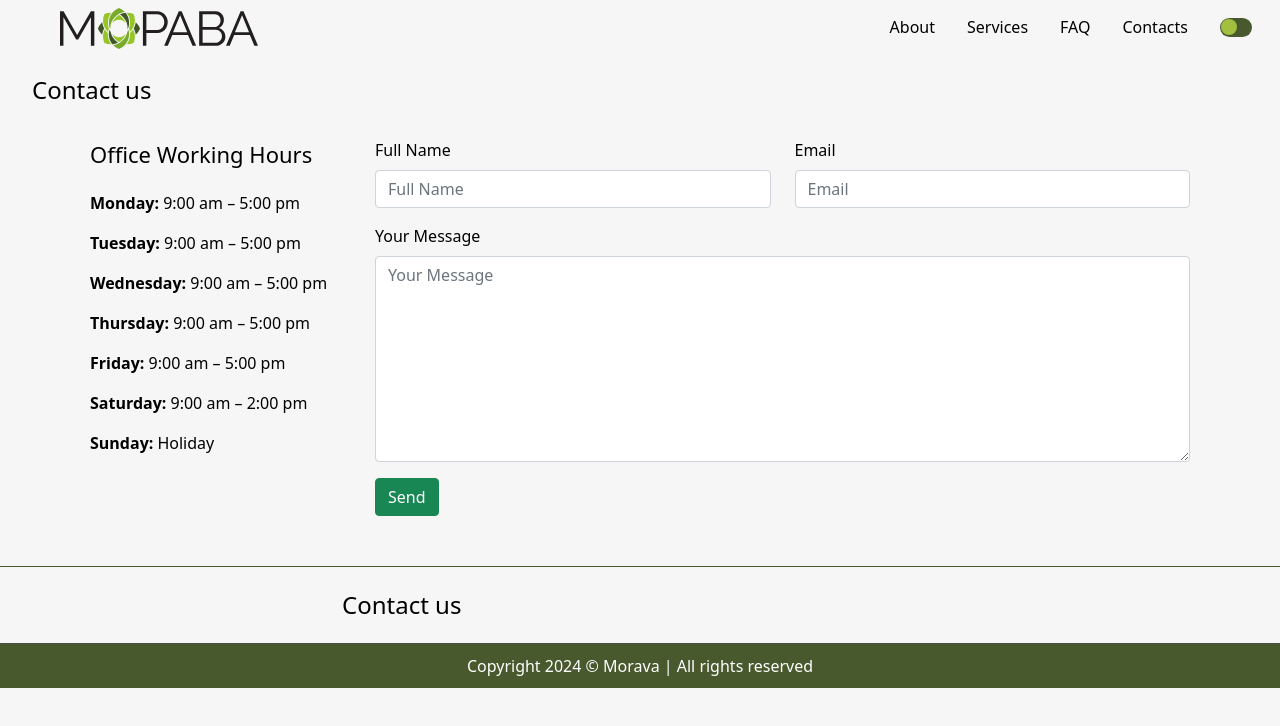
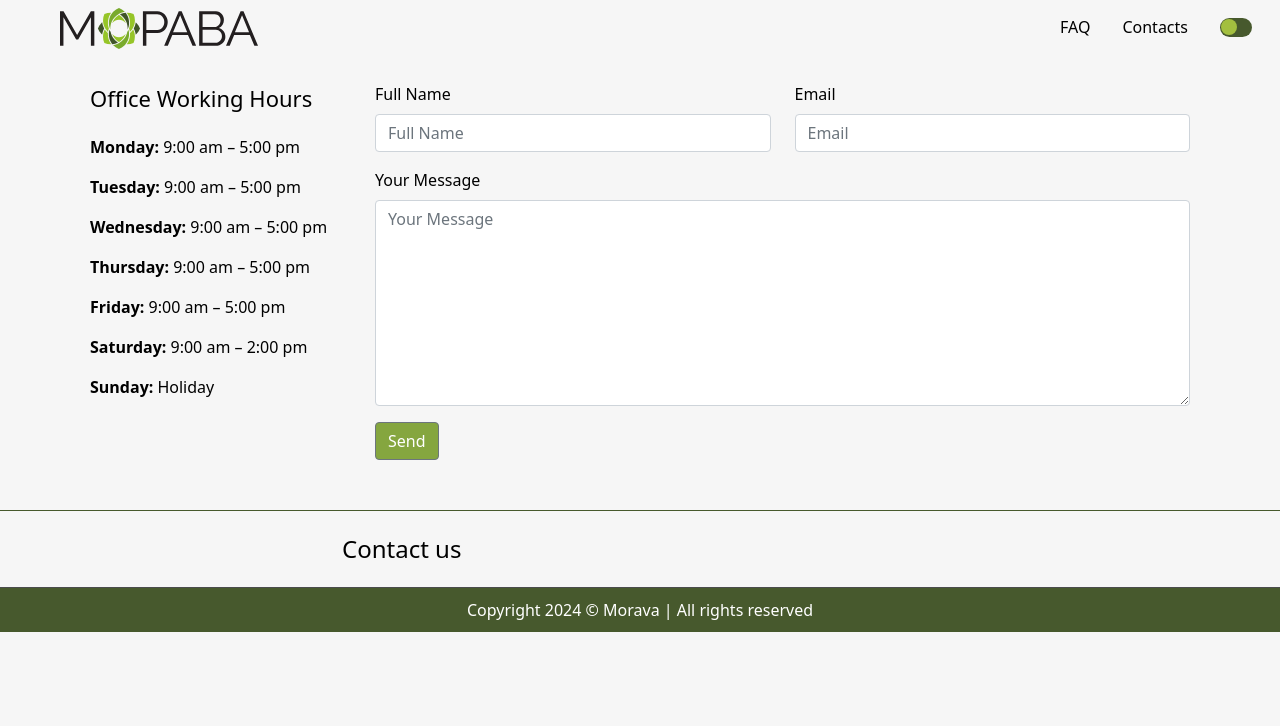
Before and after one commit to AleksTanev/morava, a React (Vite) app: page /contact-us in a window 1280 px wide. Shown: the top 726 px of the page. Built offline with nearby package versions, Linux system fonts and the light colour scheme; a web font is replaced by a local one.

Commit message:
fix: fixed styles and button colors

```diff
--- a/src/app/App.tsx
+++ b/src/app/App.tsx
@@ -1,7 +1,6 @@
 import { BrowserRouter, Routes, Route } from "react-router-dom";
 import Layout from "../shared/components/Layout/Layout";
-import About from "../shared/Pages/About/About";
-import Services from "../shared/Pages/Services/Services";
+// import Services from "../shared/Pages/Services/Services";
 import Faq from "../shared/Pages/Faq/Faq";
 import Contacts from "../shared/Pages/Contacts/Contacts";
 import Home from "../shared/Pages/Home/Home";
@@ -14,8 +13,8 @@ function App() {
                 <Routes>
                     <Route path="/" element={<Layout />}>
                         <Route index element={<Home />} />
-                        <Route path="/about" element={<About aboutText="About text" />} />
-                        <Route path="/services" element={<Services servicesText="Services text" />} />
+                        // TODO add services
+                        {/* <Route path="/services" element={<Services />} /> */}
                         <Route path="/faq" element={<Faq />} />
                         <Route path="/contact-us" element={<Contacts />} />
                         <Route path="*" element={<PageNotfound />} />
--- a/src/shared/Pages/Contacts/Contacts.tsx
+++ b/src/shared/Pages/Contacts/Contacts.tsx
@@ -1,10 +1,9 @@
 import { useState, useRef } from "react";
 import emailjs from "@emailjs/browser";
 import { Container, Row, Col } from "reactstrap";
-import PageTitle from "../../components/PageTitle/PageTitle";
 import WorkingHours from "../../components/WorkingHours/WorkingHours";
 import constants from "../../components/ContactForm/constants";
-import ContactForm from "../../components/ContactForm/Contactform";
+import ContactForm from "../../components/ContactForm/ContactForm";
 import styles from "./Contacts.module.scss";
 
 const Contacts = () => {
@@ -68,10 +67,7 @@ const Contacts = () => {
     };
 
     return (
-        <>
-            <PageTitle pageTitleText="Contact us" />
-            <div className={styles["contact-page"]}>
-                <Container>
+        <Container className={styles["contact-page"]}>
             <Row>
                 <Col xxl="3" xl="3" lg="3" md="3" sm="12" xs="12" className={styles["left-sidebar"]}>
                     <WorkingHours />
@@ -92,8 +88,6 @@ const Contacts = () => {
                 </Col>
             </Row>
         </Container>
-            </div>
-        </>
     );
 };
 
--- a/src/shared/Pages/PageNotFound/PageNotFound.module.scss
+++ b/src/shared/Pages/PageNotFound/PageNotFound.module.scss
@@ -1,6 +1,10 @@
 @import '@/styles.scss';
 
 .page-not-found {
+  min-height: 400px;
+  display: flex;
+  align-items: center;
+
   .page-not-found-text {
     text-align: center;
     font-size: 24px;
@@ -12,40 +16,12 @@
     padding-top: 20px;
   }
 
-  .btn-success:hover {
-    color: #fff;
-    background-color: var(--base-green-light);
-    border-color: #146c43;
+  .btn {
+    background-color: var(--btn-primary);
+    border: none;
   }
 
-  .btn-success {
-    color: #fff;
-    background-color: var(--base-green-dark);
-    border-color: #198754;
-  }
-
-  .btn {
-    display: inline-block;
-    font-weight: 400;
-    line-height: 1.5;
-    color: #fff;
-    text-align: center;
-    text-decoration: none;
-    vertical-align: middle;
-    cursor: pointer;
-    -webkit-user-select: none;
-    -moz-user-select: none;
-    user-select: none;
-    background-color: var(--base-green-dark);
-    border: 1px solid var(--base-green-dark);
-    border-top-color: var(--base-green-dark);
-    border-right-color: var(--base-green-dark);
-    border-bottom-color: var(--base-green-dark);
-    border-left-color: var(--base-green-dark);
-    padding: 0.375rem 0.75rem;
-    font-size: 1rem;
-    border-radius: 0.25rem;
-    transition: color 0.15s ease-in-out, background-color 0.15s ease-in-out,
-      border-color 0.15s ease-in-out, box-shadow 0.15s ease-in-out;
+  .success-btn:hover {
+    background-color: var(--base-green-light);
   }
 }
--- a/src/shared/Pages/PageNotFound/PageNotFound.tsx
+++ b/src/shared/Pages/PageNotFound/PageNotFound.tsx
@@ -13,15 +13,11 @@ const PageNotfound = () => {
       <div className={styles["page-not-found"]}>
           <Container>
               <Row xxl="1" xl="1" lg="1" md="1" sm="1" xs="1">
-          <Col className={styles["page-not-found-text"]}>Page Not Found</Col>
+                  <Col className={styles["page-not-found-text"]}>Page Not Found :(</Col>
               </Row>
               <Row xxl="1" xl="1" lg="1" md="1" sm="1" xs="1">
                   <Col className={styles["button-text"]}>
-            <Button
-              onClick={gotToHomePage}
-              className={styles["button-display button-color"]}
-              color="success"
-            >
+                      <Button onClick={gotToHomePage} className={styles["btn"]}>
                           Go to Home Page
                       </Button>
                   </Col>
--- a/src/shared/components/Accordion/Accordion.tsx
+++ b/src/shared/components/Accordion/Accordion.tsx
@@ -23,7 +23,7 @@ const accordionData = [
 
 const Accordion = () => {
     return (
-        <UncontrolledAccordion className={styles["accordion-container"]} toggle={console.log} defaultOpen={["0"]} stayOpen>
+        <UncontrolledAccordion className={styles["accordion-container"]} toggle={console.log} stayOpen>
             {accordionData.map((item, index) => (
                 <AccordionItem className={styles["accordion-item"]} key={index}>
                     <AccordionHeader targetId={index.toString()}>{item.header}</AccordionHeader>
--- /dev/null
+++ b/src/shared/components/ContactForm/ContactForm.module.scss
@@ -0,0 +1,3 @@
+.submit-btn {
+    background-color: var(--btn-primary);
+}
--- a/src/shared/components/ContactForm/Contactform.tsx
+++ b/src/shared/components/ContactForm/Contactform.tsx
@@ -1,6 +1,7 @@
 import { Row, Col, Form, FormGroup, Label, Input, Button } from "reactstrap";
 import contacts from "./constants";
 import { FormEvent, Ref } from "react";
+import styles from "./ContactForm.module.scss";
 
 export interface ContactFormProps {
     formRef: Ref<HTMLFormElement>;
@@ -15,21 +16,23 @@ export interface ContactFormProps {
     stateFormMessage: string;
 }
 
-const ContactForm = ({formRef, nameFormError, emailFormError, successMessage, emailNotSend, handleFormSubmit, handleInputChange, stateFormName, stateFormEmail, stateFormMessage}: ContactFormProps) => {
-
+const ContactForm = ({
+    formRef,
+    nameFormError,
+    emailFormError,
+    successMessage,
+    emailNotSend,
+    handleFormSubmit,
+    handleInputChange,
+    stateFormName,
+    stateFormEmail,
+    stateFormMessage,
+}: ContactFormProps) => {
     return (
         <>
             {nameFormError && (
                 <Row>
-          <Col
-            xxl="12"
-            xl="12"
-            lg="12"
-            md="12"
-            sm="12"
-            xs="12"
-            className="error-message"
-          >
+                    <Col xxl="12" xl="12" lg="12" md="12" sm="12" xs="12" className="error-message">
                         <div className="p-3 bg-danger my-2 rounded">{nameFormError}</div>
                     </Col>
                 </Row>
@@ -37,15 +40,7 @@ const ContactForm = ({formRef, nameFormError, emailFormError, successMessage, em
 
             {emailFormError && (
                 <Row>
-          <Col
-            xxl="12"
-            xl="12"
-            lg="12"
-            md="12"
-            sm="12"
-            xs="12"
-            className="error-message"
-          >
+                    <Col xxl="12" xl="12" lg="12" md="12" sm="12" xs="12" className="error-message">
                         <div className="p-3 bg-danger my-2 rounded">{emailFormError}</div>
                     </Col>
                 </Row>
@@ -53,15 +48,7 @@ const ContactForm = ({formRef, nameFormError, emailFormError, successMessage, em
 
             {emailNotSend && (
                 <Row>
-          <Col
-            xxl="12"
-            xl="12"
-            lg="12"
-            md="12"
-            sm="12"
-            xs="12"
-            className="error-message"
-          >
+                    <Col xxl="12" xl="12" lg="12" md="12" sm="12" xs="12" className="error-message">
                         <div className="p-3 bg-danger my-2 rounded">{emailNotSend}</div>
                     </Col>
                 </Row>
@@ -69,26 +56,13 @@ const ContactForm = ({formRef, nameFormError, emailFormError, successMessage, em
 
             {successMessage && (
                 <Row>
-          <Col
-            xxl="12"
-            xl="12"
-            lg="12"
-            md="12"
-            sm="12"
-            xs="12"
-            className="error-message"
-          >
+                    <Col xxl="12" xl="12" lg="12" md="12" sm="12" xs="12" className="error-message">
                         <div className="p-3 bg-success my-2 rounded">{successMessage}</div>
                     </Col>
                 </Row>
             )}
             <Form onSubmit={handleFormSubmit} innerRef={formRef}>
-        <Input
-          id="toName"
-          name="toName"
-          value={contacts.toName}
-          type="hidden"
-        />
+                <Input id="toName" name="toName" value={contacts.toName} type="hidden" />
                 <Row>
                     <Col xxl="6" xl="6" lg="6" md="6" sm="12" xs="12">
                         <FormGroup>
@@ -138,11 +112,7 @@ const ContactForm = ({formRef, nameFormError, emailFormError, successMessage, em
                 </Row>
                 <Row>
                     <Col xxl="12" xl="12" lg="12" md="12" sm="12" xs="12">
-            <Button
-              className="button-display button-color"
-              color="success"
-              onClick={handleFormSubmit}
-            >
+                        <Button className={styles["submit-btn"]} onClick={handleFormSubmit}>
                             Send
                         </Button>
                     </Col>
--- a/src/shared/components/Header/Header.tsx
+++ b/src/shared/components/Header/Header.tsx
@@ -5,16 +5,11 @@ import ThemeToggleSwitch from "../ThemeToggleSwitch/ThemeToggleSwitch";
 import BrandLogo from "../BrandLogo/BrandLogo";
 
 const headerTitles = [
-    {
-        title: "About",
-        isCollapsible: false,
-        route: "/about",
-    },
-    {
-        title: "Services",
-        isCollapsible: true,
-        route: "/services",
-    },
+    // {
+    //     title: "Services",
+    //     isCollapsible: true,
+    //     route: "/services",
+    // },
     {
         title: "FAQ",
         isCollapsible: false,
--- a/src/styles.scss
+++ b/src/styles.scss
@@ -8,6 +8,7 @@ $base-green-light: #A3BF3F;
   --accordion-bg-collapsed: #85A63F;
   --accordion-bg-expanded: #A3BF3F;
   --accordion-item-bg-color: #f6f6f6;
+  --btn-primary:#85A63F;
   line-height: 1.5;
   font-family: 'Nunito', sans-serif;
   font-size: 16px;
```
Lines whose indentation alone changed are shown as unchanged.
